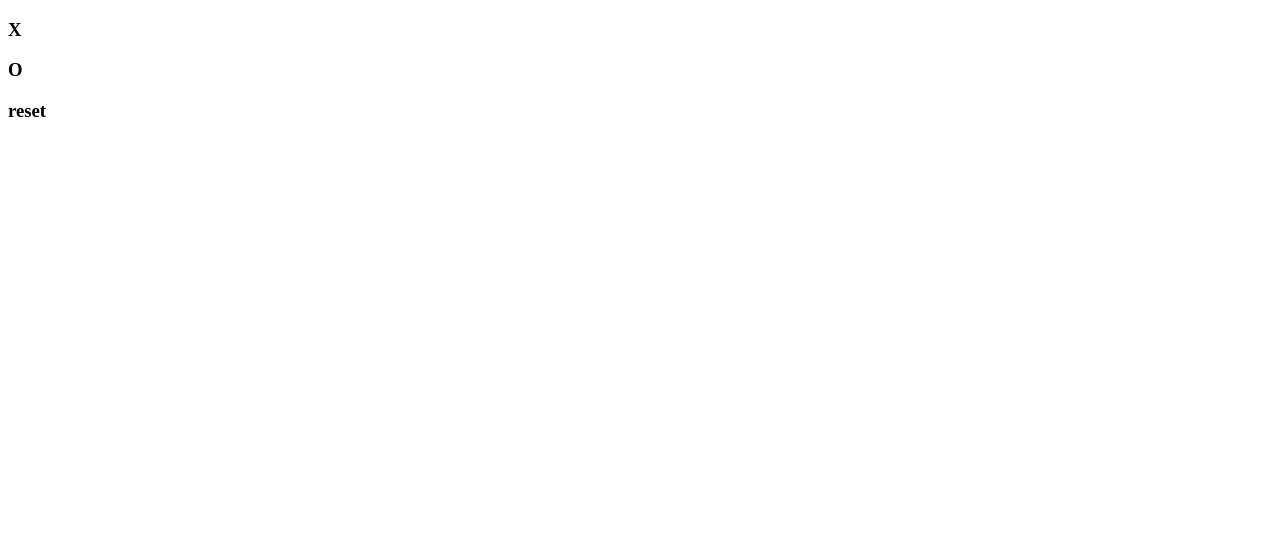
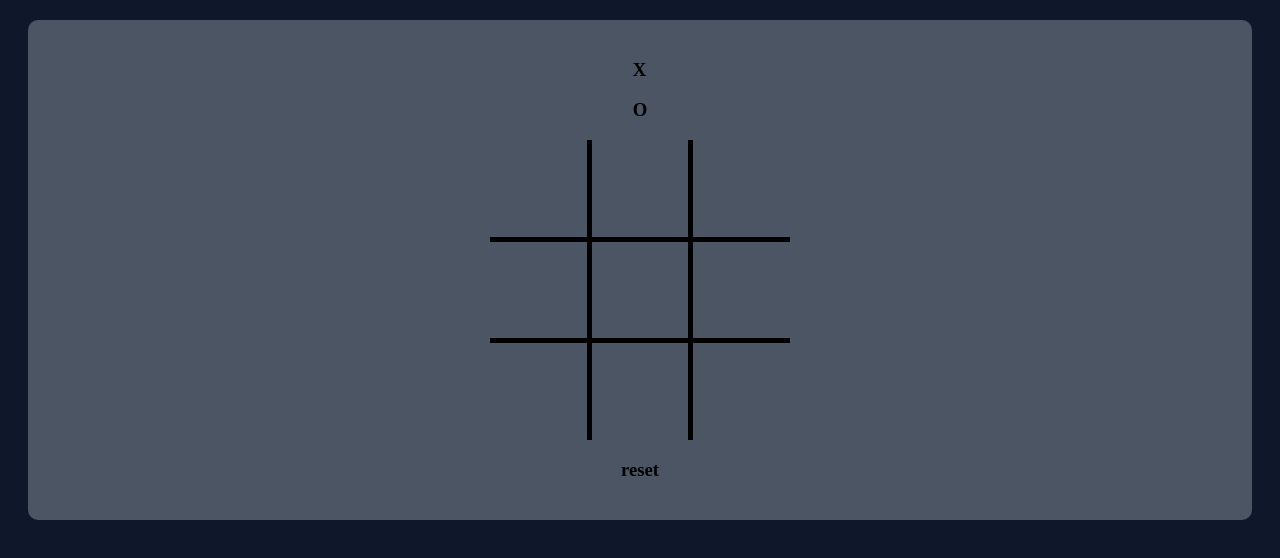
Before and after one commit to saleh-ioio/tic-tac-toe, a plain HTML site: page index.html in a window 1280 px wide. Drawn offline with Linux system fonts and the light colour scheme.

Commit message:
add styling to the page content

```diff
--- a/style.scss
+++ b/style.scss
@@ -0,0 +1,31 @@
+:root{
+--main-color:#4b5563;
+--cell-color: #9ca3af;
+--bg-color:#0f172a;
+background-color: var(--bg-color);
+}
+
+
+.gameCont{
+    display: grid;
+    grid-template-columns: repeat(3, 1fr);
+    grid-template-rows: repeat(3, 1fr);
+    width: 300px ;
+    height: 300px;
+    gap: 5px;
+    background-color: black;
+
+}
+main{
+    display: flex;
+    align-items: center;
+    flex-direction: column;
+    margin: 20px;
+    padding: 20px;
+    background-color: var(--main-color);
+    border-radius: 10px;
+}
+
+.cells{
+    background-color: var(--main-color);
+}
```
Also changed, not shown: style.css, 1 other file.
